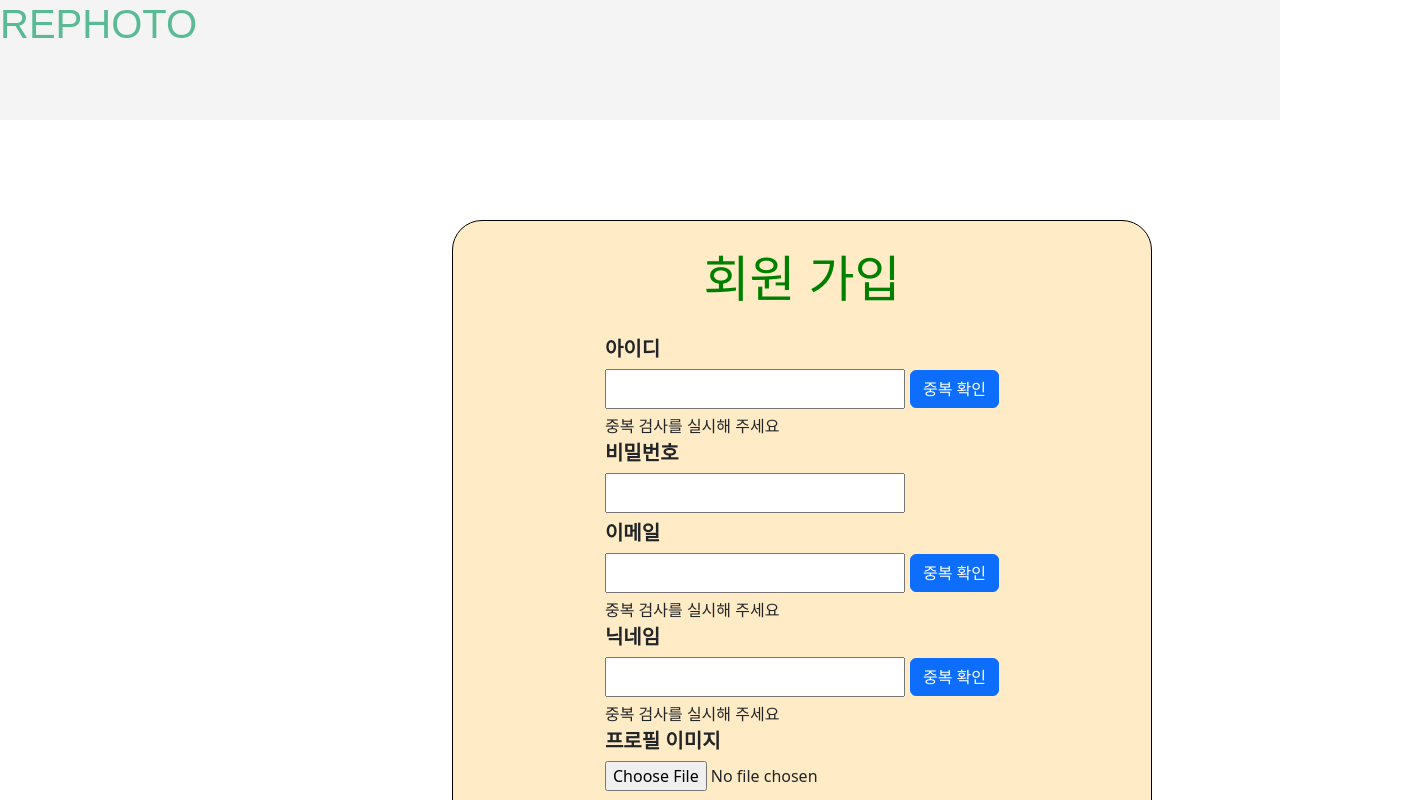
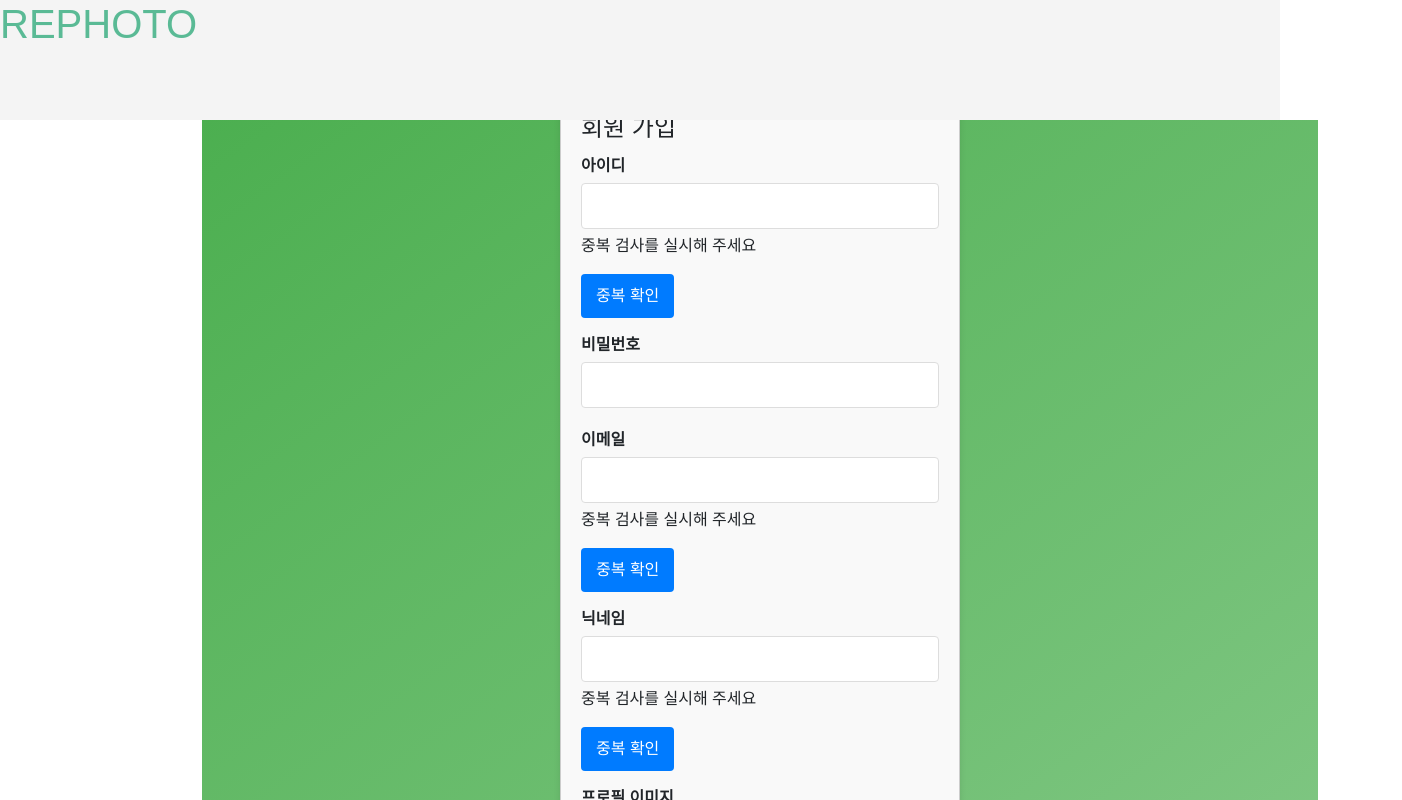
Before and after one commit to MingyeongKim0708/SsafyRephoto, a Vue app in the folder frontend/rephoto/: page /user/regist in a window 1280 px wide. Shown: the top 800 px of the page, 1402 px wide, since content can reach past the window. Built offline with nearby package versions, Linux system fonts and the light colour scheme.

Commit message:
Feat 프론트엔드 화면 구성

```diff
--- a/frontend/rephoto/src/App.vue
+++ b/frontend/rephoto/src/App.vue
@@ -94,6 +94,7 @@ header {
 
 main {
   flex: 1; /* 나머지 공간을 모두 차지 */
+  width: 100%;
   display: flex;
   flex-direction: column;
   margin:120px;
--- a/frontend/rephoto/src/components/user/UserCreate.vue
+++ b/frontend/rephoto/src/components/user/UserCreate.vue
@@ -1,67 +1,49 @@
 <template>
+    <div class="regist-container">
         <div class="regist">
-        <form @submit.prevent.stop="registUser" class="container">
-            <fieldset>
+            <form @submit.prevent.stop="registUser">
+                <fieldset class="signup-container">
                     <legend>회원 가입</legend>
-                <div class="inputform">
-                    <div>
-                        <label for="userId">
-                            <p class="type">아이디</p>
-                            <div class="input">
+                    <div class="form-group">
+                        <label for="userId">아이디</label>
                         <input type="text" id="userId" v-model.trim="userId">
-                                <button class="btn btn-primary" @click="check('user_id',userId)">중복 확인</button>
-                            </div>
                         <p v-if="store.idCheck==0">중복 검사를 실시해 주세요</p>
                         <p v-if="store.idCheck==1" style="color:red">중복된 아이디입니다.</p>
                         <p v-if="store.idCheck==2" style="color:blue">중복 검사를 통과했습니다.</p>
-                        </label>
+                        <button type="button" @click="check('user_id',userId)">중복 확인</button>
                     </div>
-                    <div>
-                        <label for="userPassword">
-                            <p class="type">비밀번호</p>
-                            <div class="input">
+                    <div class="form-group">
+                        <label for="userPassword">비밀번호</label>
                         <input type="password" id="userPassword" v-model.trim="userPassword">
                     </div>
-                        </label>
-                    </div>
-                    <div>
-                        <label for="userEmail">
-                            <p class="type">이메일</p>
-                            <div class="input">
+                    <div class="form-group">
+                        <label for="userEmail">이메일</label>
                         <input type="email" id="userEmail" v-model.trim="userEmail">
-                                <button class="btn btn-primary" @click="check('user_email',userEmail)">중복 확인</button>
-                            </div>
                         <p v-if="store.emailCheck==0">중복 검사를 실시해 주세요</p>
                         <p v-if="store.emailCheck==1" style="color:red">중복된 이메일입니다.</p>
                         <p v-if="store.emailCheck==2" style="color:blue">중복 검사를 통과했습니다.</p>
-                        </label>
+                        <button class="btn btn-primary" @click="check('user_email',userEmail)">중복 확인</button>
                     </div>
-                    <div>
-                        <label for="userNick">
-                            <p class="type">닉네임</p>
-                            <div class="input">
+                    <div class="form-group">
+                        <label for="userNick"> 닉네임</label>
                         <input type="text" id="userNick" v-model.trim="userNick">
-                                <button class="btn btn-primary" @click="check('user_nick',userNick)">중복 확인</button>
-                            </div>
                         <p v-if="store.nickCheck==0">중복 검사를 실시해 주세요</p>
                         <p v-if="store.nickCheck==1" style="color:red">중복된 닉네임입니다.</p>
                         <p v-if="store.nickCheck==2" style="color:blue">중복 검사를 통과했습니다.</p>
-                        </label>
+                        <button class="btn btn-primary" @click="check('user_nick',userNick)">중복 확인</button>
                     </div>
-                    <div>
-                        <label for="userImg">
-                            <p class="type">프로필 이미지</p>
+                    <div class="form-group">
+                        <label for="userImg">프로필 이미지</label>
                         <input type="file" id="userImg" @change="handleImageUpload" accept="image/*"/>
                         <br>
                         <img v-if="previewUrl" :src="previewUrl" alt="프로필 이미지 미리보기" width="200px" height="200px" />
-                        </label>
                     </div>
                     <div>
                         <button id="button" type="submit button" class="btn btn-success">등록</button>
                     </div>
-                </div>
                 </fieldset>
             </form>
+        </div>
     </div>
 </template>
 
@@ -122,94 +104,76 @@ onBeforeRouteLeave(()=>{
 
 <style scoped>
 
-label{
-    text-align: left;
+.regist-container {
+    display: flex;
+    justify-content: center;
+    align-items: center;
+    height: 100vh;
+    background: linear-gradient(to bottom right, #4caf50, #81c784);
+    font-family: Arial, sans-serif;
+}
+.signup-container {
+    width: 400px;
+    margin: 50px auto;
+    padding: 20px;
+    border: 1px solid #ccc;
+    border-radius: 8px;
+    background-color: #f9f9f9;
+    box-shadow: 0 4px 6px rgba(0, 0, 0, 0.1);
 }
 
-.regist{
-    width: 1200px;
-    height: 100%; /* 전체 화면을 꽉 채우기 */
-    margin: 0;
-    display: flex;
-    justify-content: center; /* 가로 중앙 정렬 */
-    align-items: center; /* 세로 중앙 정렬 */
+h1 {
+    text-align: center;
+    margin-bottom: 20px;
 }
 
-.container {
-    width : 700px;
-    height : 900px;
-    border : 1px solid black;
-    border-radius : 30px;
-    background-color : rgb(255, 235, 197);
-    padding : 0px 15px;
-    text-align : center;
-    box-sizing : border-box;
-    margin : 100px ;
-    display: flex;
-    flex-direction: column;
-    justify-content: baseline; /* 내부 요소를 가로로 중앙 정렬 */
-    align-items: center; /* 내부 요소를 세로로 중앙 정렬 */
+.form-group {
+    margin-bottom: 15px;
 }
 
-legend{
-    text-align: center;
-    font-size: 50px;
-    color:green;
-}
-
-fieldset {
-    display: flex;
-    flex-direction: column;
-    align-items: center;
-    justify-content: center; /* 내부 요소를 가로로 중앙 정렬 */
-    width: 500px;
-    height: 500px;
-    padding: 10px;
-    margin: 10px 0;
-}
-
-input{
-    width: 300px;
-    height: 40px;
-    margin:5px;
-    margin-left:0px;
-}
-
-.input{
-    margin:0px;
-    display: flex;
-    align-items: center;
-}
-
-p{
-    margin-bottom: 0px;
-}
-label{
-    text-align: left;
-    display: flex;
-    flex-direction: column;
-    align-items: start;
-}
-
-.inputform{
-    display: flex;
-    flex-direction: column;
-    align-items: start;
-    margin:10px;
-}
-
-.type {
-    font-size: 20px;
+label {
+    display: block;
+    margin-bottom: 5px;
     font-weight: bold;
 }
 
-.button{
-    display:flex;
-    justify-content: center;
-    align-items: center;
+input[type="text"],
+input[type="password"],
+input[type="email"],
+input[type="file"] {
+    width: 100%;
+    padding: 10px;
+    margin-bottom: 5px;
+    border: 1px solid #ddd;
+    border-radius: 4px;
 }
 
-.btn-success{
-    margin-top:10px;
+button {
+    padding: 10px 15px;
+    border: none;
+    background-color: #007bff;
+    color: #fff;
+    border-radius: 4px;
+    cursor: pointer;
+}
+
+button:hover {
+    background-color: #0056b3;
+}
+
+.submit-btn {
+    width: 100%;
+}
+
+.image-preview {
+    margin-top: 10px;
+}
+
+.image-preview img {
+    width: 100px;
+    height: 100px;
+    object-fit: cover;
+    border: 1px solid #ddd;
+    border-radius: 50%;
 }
 </style>
--- a/frontend/rephoto/src/components/user/UserEmit.vue
+++ b/frontend/rephoto/src/components/user/UserEmit.vue
@@ -1,38 +1,41 @@
 <template>
-    <div>
-        <h4>개인 정보 수정</h4>
+    <div class="emit-container">
+        <div class="emit">
             <form @submit.prevent.stop="emitUser">
-            <fieldset>
-                <legend>정보 입력</legend>
-                <div>
-                    <label for="userPassword">비밀번호 : </label>
+                <fieldset class="update-container">
+                    <legend>정보 수정</legend>
+                    <div class="form-group">
+                        <label for="userPassword">비밀번호</label>
                         <input type="password" id="userPassword" v-model.trim="userPassword">
                     </div>
-                <div>
-                    <label for="userEmail">이메일 : </label>
+                    <div class="form-group">
+                        <label for="userEmail">이메일</label>
                         <input type="email" id="userEmail" v-model.trim="userEmail">
-                    <button @click="check('user_email',userEmail)">중복 확인</button>
-                    <p v-if="store.emailCheck===0">중복 검사를 실시해 주세요</p>
-                    <p v-if="store.emailCheck===1" style="color:red">중복된 이메일입니다.</p>
-                    <p v-if="store.emailCheck===2" style="color:blue">중복 검사를 통과했습니다.</p>
+                        <p v-if="store.emailCheck==0">중복 검사를 실시해 주세요</p>
+                        <p v-if="store.emailCheck==1" style="color:red">중복된 이메일입니다.</p>
+                        <p v-if="store.emailCheck==2" style="color:blue">중복 검사를 통과했습니다.</p>
+                        <button class="btn btn-primary" @click="check('user_email',userEmail)">중복 확인</button>
                     </div>
-                <div>
-                    <label for="userNick">닉네임 : </label>
+                    <div class="form-group">
+                        <label for="userNick"> 닉네임</label>
                         <input type="text" id="userNick" v-model.trim="userNick">
-                    <button @click="check('user_nick',userNick)">중복 확인</button>
-                    <p v-if="store.nickCheck===0">중복 검사를 실시해 주세요</p>
-                    <p v-if="store.nickCheck===1" style="color:red">중복된 닉네임입니다.</p>
-                    <p v-if="store.nickCheck===2" style="color:blue">중복 검사를 통과했습니다.</p>
+                        <p v-if="store.nickCheck==0">중복 검사를 실시해 주세요</p>
+                        <p v-if="store.nickCheck==1" style="color:red">중복된 닉네임입니다.</p>
+                        <p v-if="store.nickCheck==2" style="color:blue">중복 검사를 통과했습니다.</p>
+                        <button class="btn btn-primary" @click="check('user_nick',userNick)">중복 확인</button>
                     </div>
-                <div>
-                    <label for="userImg">프로필 이미지:</label>
+                    <div class="form-group">
+                        <label for="userImg">프로필 이미지</label>
                         <input type="file" id="userImg" @change="handleImageUpload" accept="image/*"/>
                         <br>
                         <img v-if="previewUrl" :src="previewUrl" alt="프로필 이미지 미리보기" width="200px" height="200px" />
                     </div>
-                <button type="submit">등록</button>
+                    <div>
+                        <button id="button" type="submit button" class="btn btn-success">등록</button>
+                    </div>
                 </fieldset>
             </form>
+        </div>
     </div>
 </template>
 
@@ -85,4 +88,77 @@ onBeforeRouteLeave(()=>{
 })
 </script>
 
-<style scoped></style>
+<style scoped>
+.emit-container {
+    display: flex;
+    justify-content: center;
+    align-items: center;
+    height: 100vh;
+    background: linear-gradient(to bottom right, #4caf50, #81c784);
+    font-family: Arial, sans-serif;
+}
+.update-container {
+    width: 400px;
+    margin: 50px auto;
+    padding: 20px;
+    border: 1px solid #ccc;
+    border-radius: 8px;
+    background-color: #f9f9f9;
+    box-shadow: 0 4px 6px rgba(0, 0, 0, 0.1);
+}
+
+h1 {
+    text-align: center;
+    margin-bottom: 20px;
+}
+
+.form-group {
+    margin-bottom: 15px;
+}
+
+label {
+    display: block;
+    margin-bottom: 5px;
+    font-weight: bold;
+}
+
+input[type="text"],
+input[type="password"],
+input[type="email"],
+input[type="file"] {
+    width: 100%;
+    padding: 10px;
+    margin-bottom: 5px;
+    border: 1px solid #ddd;
+    border-radius: 4px;
+}
+
+button {
+    padding: 10px 15px;
+    border: none;
+    background-color: #007bff;
+    color: #fff;
+    border-radius: 4px;
+    cursor: pointer;
+}
+
+button:hover {
+    background-color: #0056b3;
+}
+
+.submit-btn {
+    width: 100%;
+}
+
+.image-preview {
+    margin-top: 10px;
+}
+
+.image-preview img {
+    width: 100px;
+    height: 100px;
+    object-fit: cover;
+    border: 1px solid #ddd;
+    border-radius: 50%;
+}
+</style>
--- a/frontend/rephoto/src/components/user/UserLogin.vue
+++ b/frontend/rephoto/src/components/user/UserLogin.vue
@@ -1,24 +1,24 @@
 <template>
-    <div class="login">
-        <form class="container">
+    <div class="login-container">
+        <form class="login-box">
             <fieldset>
                 <legend>로그인</legend>
                 <div class="inputform">
                     <div>
-                        <label for="id">
+                        <label for="id" class="input-group">
                             <p>아이디</p>
-                            <input type="text" id="id" placeholder="아이디" required v-model = "user.userId">
+                            <input type="text" id="id" placeholder="아이디를 입력하세요" required v-model = "user.userId">
                         </label>
                     </div>
                     <div>
-                        <label for="password">
+                        <label for="password" class="input-group">
                             <p>비밀번호</p>
-                            <input type="password" id="password" placeholder="비밀번호" required v-model = "user.userPassword">
+                            <input type="password" id="password" placeholder="비밀번호를 입력하세요" required v-model = "user.userPassword">
                         </label>
                     </div>
                     <div>
-                        <button type="button" class="btn btn-success" @click.prevent.stop="login">로그인</button>
-                        <button type="button" class="btn btn-success" @click.prevent.stop="goRegist">회원 가입</button>
+                        <button type="button" class="login-btn" @click.prevent.stop="login">로그인</button>
+                        <p class="signup-link">계정이 없으신가요? <a href="/user/regist">회원가입</a></p>
                     </div>
                 </div>
             </fieldset>
@@ -53,76 +53,88 @@ const goRegist = function(){
 </script>
 
 <style scoped>
-.login{
-    width: 1200px;
-    height: 100%; /* 전체 화면을 꽉 채우기 */
-    margin: 0;
-    display: flex;
-    justify-content: center; /* 가로 중앙 정렬 */
-    align-items: center; /* 세로 중앙 정렬 */
+.login-container {
+  display: flex;
+  justify-content: center;
+  align-items: center;
+  height: 100vh;
+  background: linear-gradient(to bottom right, #4caf50, #81c784);
+  font-family: Arial, sans-serif;
 }
 
-.container {
-    width : 700px;
-    height : 700px;
-    border : 1px solid black;
-    border-radius : 30px;
-    background-color : rgb(255, 235, 197);
-    padding : 0px 15px;
-    text-align : center;
-    box-sizing : border-box;
-    margin : 100px ;
-    display: flex;
-    flex-direction: column;
-    justify-content: baseline; /* 내부 요소를 가로로 중앙 정렬 */
-    align-items: center; /* 내부 요소를 세로로 중앙 정렬 */
-}
-legend{
-    text-align: center;
-    font-size: 50px;
-    color:green;
+/* 로그인 박스 */
+.login-box {
+  width: 300px;
+  padding: 20px;
+  background: #ffffff;
+  border-radius: 10px;
+  box-shadow: 0 4px 6px rgba(0, 0, 0, 0.1);
+  text-align: center;
 }
 
-fieldset {
-    display: flex;
-    flex-direction: column;
-    align-items: center;
-    justify-content: center; /* 내부 요소를 가로로 중앙 정렬 */
-    width: 500px;
-    height: 500px;
-    padding: 10px;
-    margin: 10px 0;
+.login-box h1 {
+  margin-bottom: 20px;
+  font-size: 24px;
+  color: #333333;
 }
 
-input{
-    width: 500px;
-    height: 50px;
-    margin:5px;
-    margin-left:0px;
+/* 입력 그룹 */
+.input-group {
+  margin-bottom: 15px;
+  text-align: left;
 }
 
-p{
-    margin-bottom: 0px;
-    font-size: 20px;
-    font-weight: bold;
+.input-group label {
+  font-size: 14px;
+  color: #555555;
+  margin-bottom: 5px;
+  display: block;
 }
 
-label{
-    text-align: left;
+.input-group input {
+  width: 100%;
+  padding: 10px;
+  font-size: 14px;
+  border: 1px solid #cccccc;
+  border-radius: 5px;
+  box-sizing: border-box;
 }
 
-.inputform{
-    display: flex;
-    flex-direction: column;
-    align-items: center;
-    margin:50px;
+.input-group input:focus {
+  border-color: #4caf50;
+  outline: none;
 }
 
-button{
-    margin:5px;
-    height: 50px;
-    width: 200px;
-    background-color: green;
-    color:white;
+/* 로그인 버튼 */
+.login-btn {
+  width: 100%;
+  padding: 10px;
+  font-size: 16px;
+  background: #4caf50;
+  color: white;
+  border: none;
+  border-radius: 5px;
+  cursor: pointer;
+  transition: background 0.3s ease;
+}
+
+.login-btn:hover {
+  background: #388e3c;
+}
+
+/* 회원가입 링크 */
+.signup-link {
+  margin-top: 15px;
+  font-size: 12px;
+  color: #555555;
+}
+
+.signup-link a {
+  color: #4caf50;
+  text-decoration: none;
+}
+
+.signup-link a:hover {
+  text-decoration: underline;
 }
 </style>
```
Also changed, not shown: 1 other file (tests, documents, lock files or other folders). Lines whose indentation alone changed are shown as unchanged.
